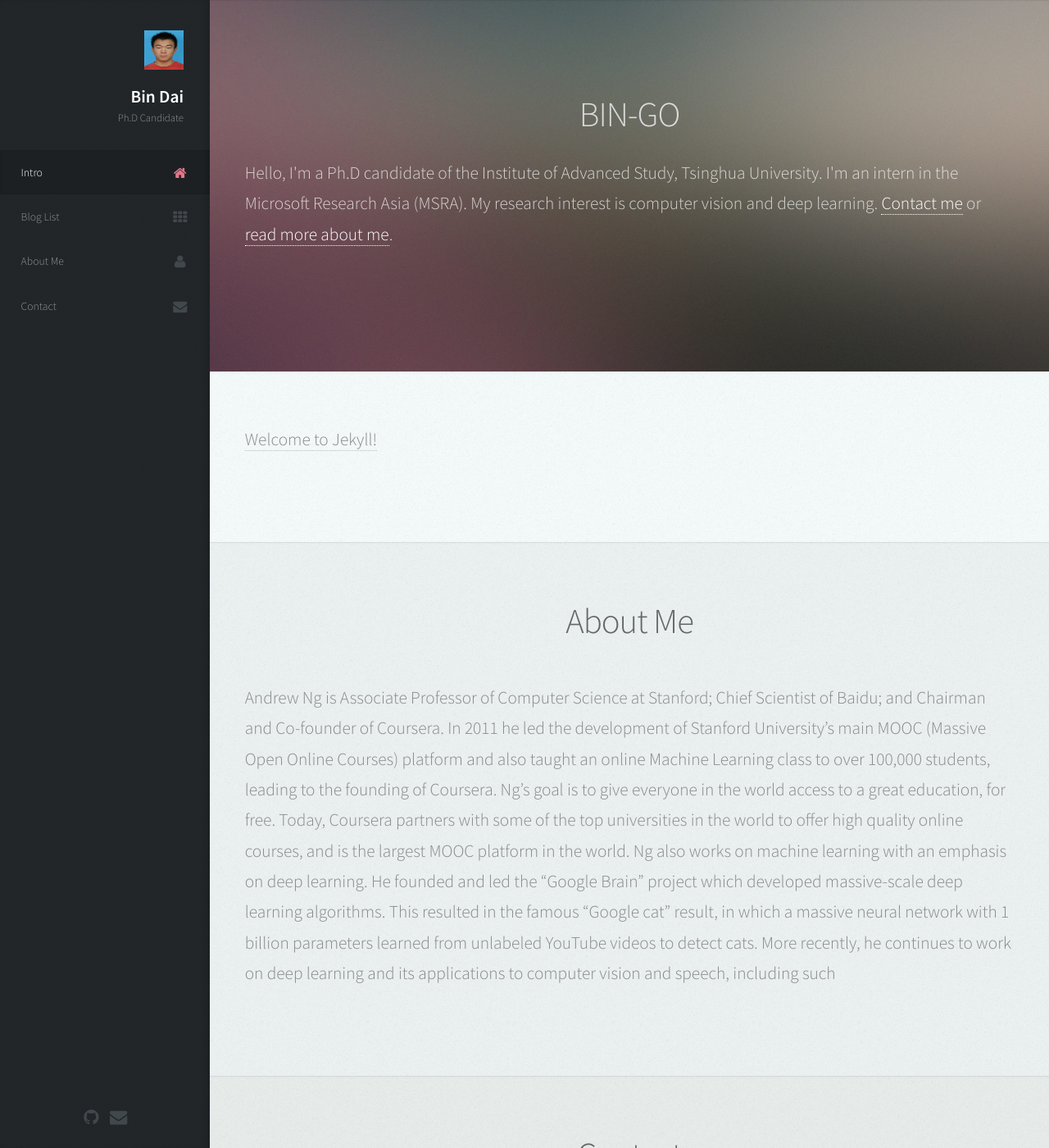
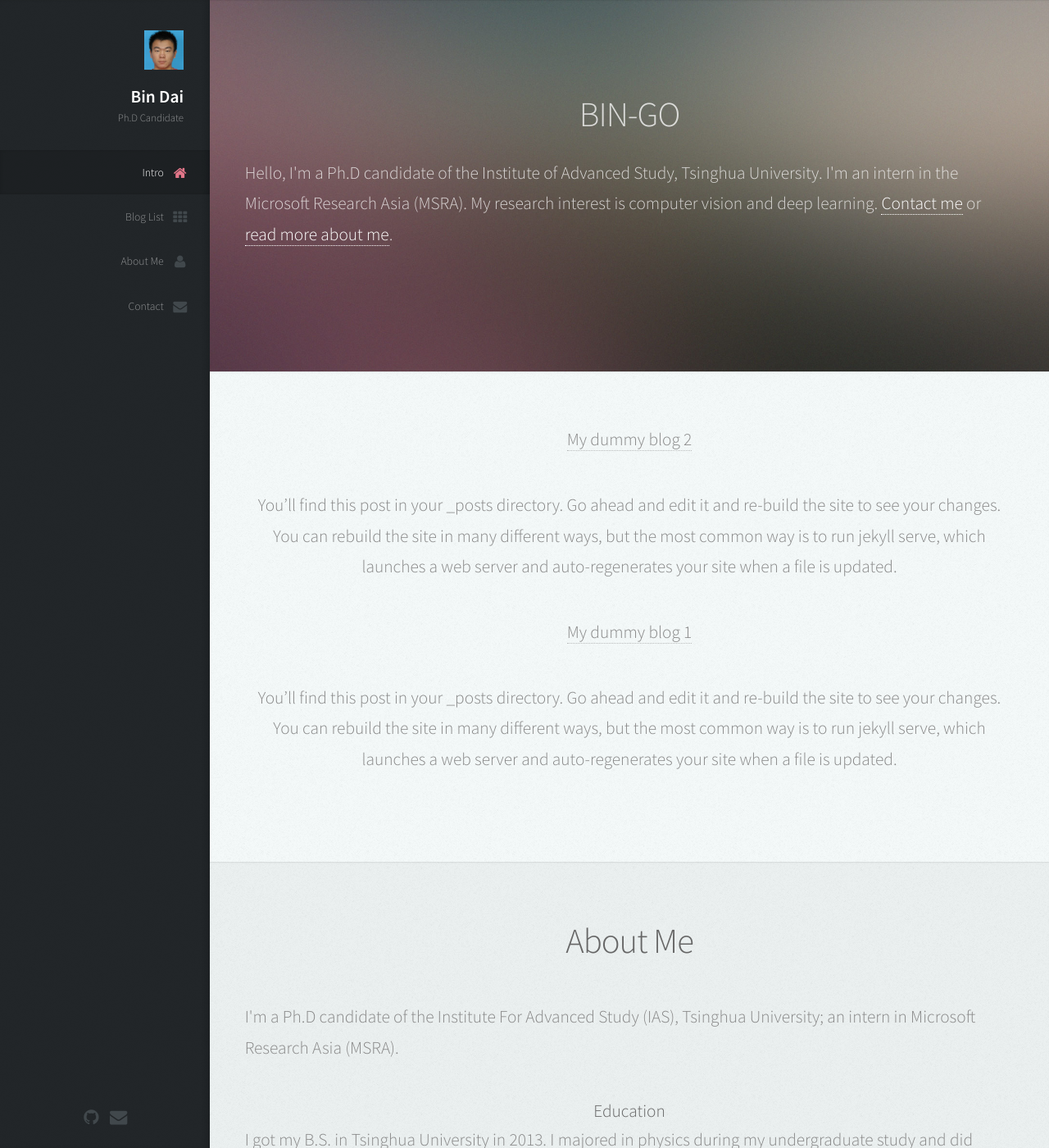
Before and after one commit to daib13/daib13.github.io, a Jekyll site: the page built from index.html, in a window 1280 px wide and 1400 px high. Shown: the whole window at 82% size. Built offline with Jekyll 4.4.1, drawn with Linux system fonts in a browser that asks for light colours; some of the changed text lies outside the part shown.

Commit message:
modified _config.yml to change the title and blog page. add a new dummy blog add the About part in _layouts/index.html change the photo to make it a square.

```diff
--- a/_config.yml
+++ b/_config.yml
@@ -6,16 +6,14 @@
 # 'jekyll serve'. If you change this file, please restart the server process.
 
 # Site settings
-title: Your awesome title
-email: your-email@domain.com
+title: BIN-GO
+email: daib09physics@hotmail.com
 description: > # this means to ignore newlines until "baseurl:"
-  Write an awesome description for your new site here. You can edit this
-  line in _config.yml. It will appear in your document head meta (for
-  Google search results) and in your feed.xml site description.
+  This is Bin Dai's personal website. I will post my reading comments,
+  research achievements and other interesting things in life here.
 baseurl: "" # the subpath of your site, e.g. /blog
-url: "http://yourdomain.com" # the base hostname & protocol for your site
-twitter_username: jekyllrb
-github_username:  jekyll
+url: "http://daib13.github.io/" # the base hostname & protocol for your site
+github_username:  daib13
 
 # Build settings
 markdown: kramdown
--- a/_includes/header.html
+++ b/_includes/header.html
@@ -16,7 +16,7 @@
       <div class="trigger">
         {% for my_page in site.pages %}
           {% if my_page.title %}
-          <a class="page-link" href="{{ my_page.url | prepend: site.baseurl }}">{{ my_page.title }}</a>
+          <a class="page-link" href="/#about">{{ my_page.title }}</a>
           {% endif %}
         {% endfor %}
       </div>
--- a/_layouts/index.html
+++ b/_layouts/index.html
@@ -25,7 +25,7 @@
 						<div id="logo">
 							<span class="image avatar48"><img src="images/avatar.jpg" alt="" /></span>
 							<h1 id="title">Bin Dai</h1>
-							<p style="text-align:right">Ph.D Candidate</p>
+							<p>Ph.D Candidate</p>
 						</div>
 
 					<!-- Nav -->
@@ -77,7 +77,7 @@
 
 							<header>
 								<h2 class="alt">BIN-GO</h2>
-								<p>Hello, I'm a Ph.D candidate of the Institute of Advanced Study, Tsinghua University.
+								<p style="text-align:left">Hello, I'm a Ph.D candidate of the Institute of Advanced Study, Tsinghua University.
                                 I'm an intern in the Microsoft Research Asia (MSRA). My research interest is computer vision
                                 and deep learning. <a href="#contact" id="intro-contact-link">Contact me</a> or
                                 <a href="#about" id="intro-portfolio-link">read more about me</a>.</p>
@@ -96,7 +96,7 @@
                                         {% for post in site.posts %}
                                         <li>
                                             <a href="{{ post.url }}">{{ post.title }}</a>
-                                            <!--p>{{ post.excerpt }}</p-->
+                                            <p style="text-align:left">{{ post.excerpt }}</p>
                                         </li>
                                         {% endfor %}
                                     </ul>
@@ -112,20 +112,38 @@
 							<header>
 								<h2>About Me</h2>
 							</header>
-							<p>Andrew Ng is Associate Professor of Computer Science at Stanford;
-                            Chief Scientist of Baidu; and Chairman and Co-founder of Coursera.
-                            In 2011 he led the development of Stanford University’s main MOOC
-                            (Massive Open Online Courses) platform and also taught an online
-                            Machine Learning class to over 100,000 students, leading to the founding of Coursera.
-                            Ng’s goal is to give everyone in the world access to a great education,
-                            for free. Today, Coursera partners with some of the top universities
-                            in the world to offer high quality online courses, and is the largest MOOC platform in the world.
-                            Ng also works on machine learning with an emphasis on deep learning.
-                            He founded and led the “Google Brain” project which developed massive-scale deep learning algorithms.
-                            This resulted in the famous “Google cat” result,
-                            in which a massive neural network with 1 billion parameters learned from unlabeled YouTube videos
-                            to detect cats. More recently, he continues to work on deep learning
-                            and its applications to computer vision and speech, including such </p>
+							<p style="text-align:left">I'm a Ph.D candidate of the Institute For Advanced Study (IAS), Tsinghua University;
+                            an intern in Microsoft Research Asia (MSRA).</p>
+
+                            <h4>Education</h4>
+                            <p style="text-align:left">
+                                I got my B.S. in Tsinghua University in 2013. I majored in physics during my undergraduate study
+                                and did some research in astrophysics. My first seminar project was about the planet migration.
+                                Under the supervision of Prof. Douglas Lin, I explained part of the reasons of the resonance between
+                                the planets in the same solar system. Another project I focused on was the gas depletion of Hot Jupiters.
+                                My bachelor's thesis is about fitting the light curves of supernovae Ia, which is conducted under the
+                                guidance of Prof. Xiaofeng Wang.<br />
+                                After I graduated, I became a Ph.D candidate in IAS, THU. In 2014, I decided to turn my research realm
+                                into computer science. Since then, I've been researching in the field of computer vision and deep learning.
+                                Currently, I'm working on projects about photo selection.<br />
+                            </p>
+
+                            <h4>Interests</h4>
+                            <p style="text-align:left">
+                                I have quite a lot of hobbies, like soccer, reading, Chinese poems.
+                                Moreover, I'm always eager to experience new things and find new life
+                                styles.<br/><br/>
+                                <em style="font-weight:900">Soccer: </em><br/>I served as a member of the department soccer team and was the captain of it
+                                from 2011.04 to 2013.06. From 2014.08, I joined another soccer team called Lingpao Tsinghua, members of
+                                which are all alumni of THU. I'm a soccer fan of Arsenal which is a club in the Premier League.<br/><br/>
+                                <em style="font-weight:900">Chinese poems: </em><br/>Tang poetry and Song poetry are both great treasure for the Chinese.
+                                I learned some rules and forms of classical poetic composition in 2010. Sometimes I write some Chinese poems,
+                                though not good ones. I'll post my poems in the blog, of course in Chinese.<br/><br/>
+                                <em style="font-weight:900">Reading: </em><br/>Reading helps people experience the world they've never live in.
+                                I love reading all kinds of different books. Currently i'm focusing on pholosophy and artistics. However, as Schopenhauer's
+                                pointed out, simply reading may be useless. It's thinking rather than reading that helps us gain big picture of the whole
+                                world. So besides reading, I also like writing some comments. I'll post my reading comments, mostly in Chinese.<br/><br/>
+                            </p>
 
 						</div>
 					</section>
--- a/_posts/2016-02-29-welcome-to-jekyll.markdown
+++ b/_posts/2016-02-29-my-dummy-blog1.markdown
@@ -1,6 +1,6 @@
 ---
 layout: post
-title:  "Welcome to Jekyll!"
+title:  "My dummy blog 1"
 date:   2016-02-29 15:07:26 +0800
 categories: jekyll update
 ---
--- /dev/null
+++ b/_posts/2016-02-29-my-dummy-blog2.markdown
@@ -0,0 +1,25 @@
+---
+layout: post
+title:  "My dummy blog 2"
+date:   2016-02-29 15:07:26 +0800
+categories: jekyll update
+---
+You’ll find this post in your `_posts` directory. Go ahead and edit it and re-build the site to see your changes. You can rebuild the site in many different ways, but the most common way is to run `jekyll serve`, which launches a web server and auto-regenerates your site when a file is updated.
+
+To add new posts, simply add a file in the `_posts` directory that follows the convention `YYYY-MM-DD-name-of-post.ext` and includes the necessary front matter. Take a look at the source for this post to get an idea about how it works.
+
+Jekyll also offers powerful support for code snippets:
+
+{% highlight ruby %}
+def print_hi(name)
+  puts "Hi, #{name}"
+end
+print_hi('Tom')
+#=> prints 'Hi, Tom' to STDOUT.
+{% endhighlight %}
+
+Check out the [Jekyll docs][jekyll-docs] for more info on how to get the most out of Jekyll. File all bugs/feature requests at [Jekyll’s GitHub repo][jekyll-gh]. If you have questions, you can ask them on [Jekyll Talk][jekyll-talk].
+
+[jekyll-docs]: http://jekyllrb.com/docs/home
+[jekyll-gh]:   https://github.com/jekyll/jekyll
+[jekyll-talk]: https://talk.jekyllrb.com/
--- a/assets/css/main.css
+++ b/assets/css/main.css
@@ -1672,7 +1672,6 @@
 
 	p, ul, ol, dl, table {
 		margin-bottom: 2em;
-		text-align: left;
 	}
 
 	br.clear {
```
Also changed, not shown: images/avatar.jpg.
